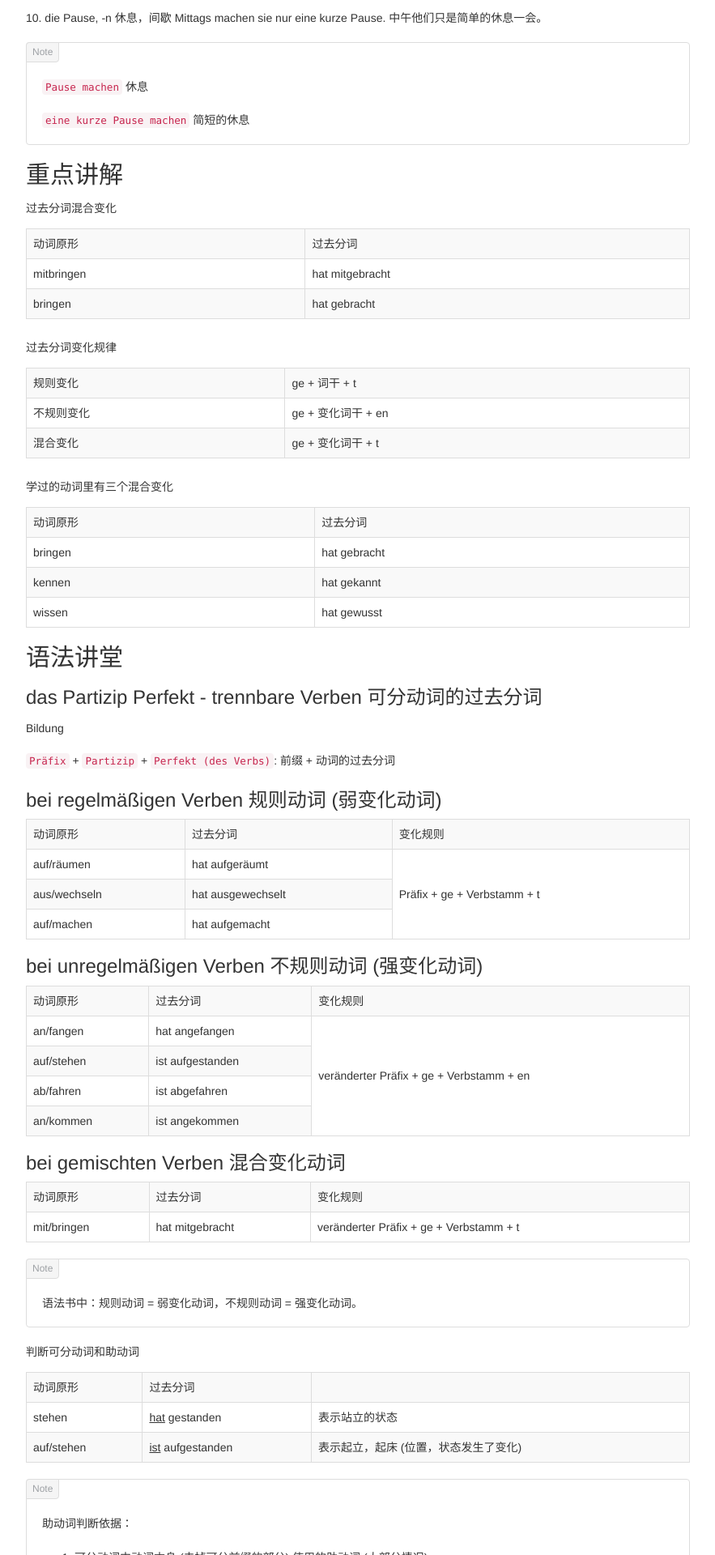
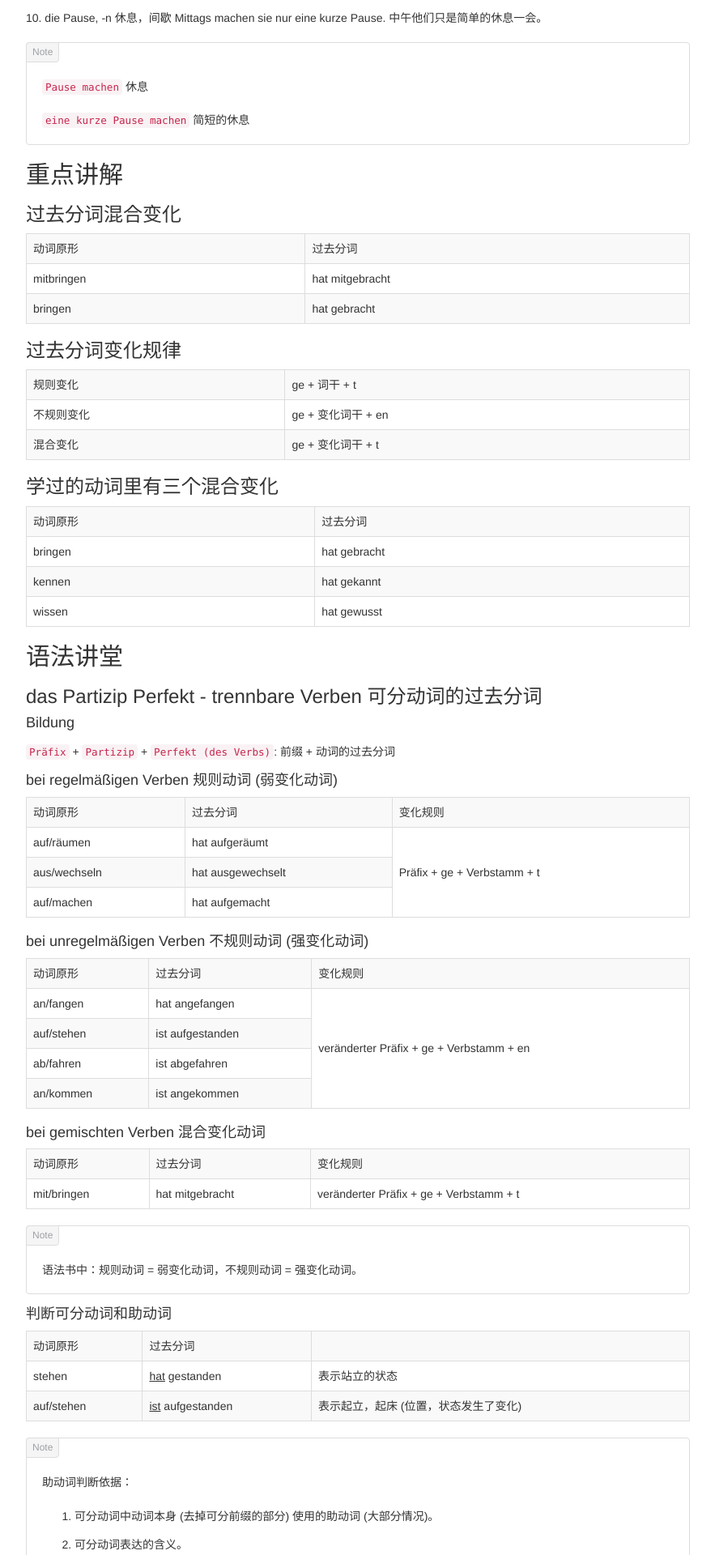
Before and after one commit to Frederick-S/GermanGarden, a Jekyll site: the page built from _posts/Passwort Deutsch/A1/2013-09-19-lektion-7-2.html, in a window 1280 px wide. Shown: the part 2517-4437 px from the top of the page at 81% size, without its empty margins (198-1081 px from the left). Built offline with Jekyll 4.4.1, drawn with Linux system fonts in a browser that asks for light colours; nearby versions of some CDN libraries; comment, search, counter and statistics services are not loaded.

```diff
--- a/_posts/Passwort Deutsch/A1/2013-09-19-lektion-7-2.html
+++ b/_posts/Passwort Deutsch/A1/2013-09-19-lektion-7-2.html
@@ -82,7 +82,7 @@ tags: ['Passwort Deutsch', 'Passwort Deutsch A1', 'Passwort Deutsch A1 Lektion 7
     <p><code>eine kurze Pause machen</code> 简短的休息</p>
 </div>
 <h2>重点讲解</h2>
-<p>过去分词混合变化</p>
+<h3>过去分词混合变化</h3>
 <table class="table table-bordered table-striped table-hover">
     <tbody>
         <tr>
@@ -99,7 +99,7 @@ tags: ['Passwort Deutsch', 'Passwort Deutsch A1', 'Passwort Deutsch A1 Lektion 7
         </tr>
     </tbody>
 </table>
-<p>过去分词变化规律</p>
+<h3>过去分词变化规律</h3>
 <table class="table table-bordered table-striped table-hover">
     <tbody>
         <tr>
@@ -116,7 +116,7 @@ tags: ['Passwort Deutsch', 'Passwort Deutsch A1', 'Passwort Deutsch A1 Lektion 7
         </tr>
     </tbody>
 </table>
-<p>学过的动词里有三个混合变化</p>
+<h3>学过的动词里有三个混合变化</h3>
 <table class="table table-bordered table-striped table-hover">
     <tbody>
         <tr>
@@ -139,9 +139,9 @@ tags: ['Passwort Deutsch', 'Passwort Deutsch A1', 'Passwort Deutsch A1 Lektion 7
 </table>
 <h2>语法讲堂</h2>
 <h3>das Partizip Perfekt - trennbare Verben 可分动词的过去分词</h3>
-<p>Bildung</p>
+<h4>Bildung</h4>
 <p><code>Präfix</code> + <code>Partizip</code> + <code>Perfekt (des Verbs)</code>: 前缀 + 动词的过去分词</p>
-<h3>bei regelmäßigen Verben 规则动词 (弱变化动词)</h3>
+<h4>bei regelmäßigen Verben 规则动词 (弱变化动词)</h4>
 <table class="table table-bordered table-striped table-hover">
     <tbody>
         <tr>
@@ -164,7 +164,7 @@ tags: ['Passwort Deutsch', 'Passwort Deutsch A1', 'Passwort Deutsch A1 Lektion 7
         </tr>
     </tbody>
 </table>
-<h3>bei unregelmäßigen Verben 不规则动词 (强变化动词)</h3>
+<h4>bei unregelmäßigen Verben 不规则动词 (强变化动词)</h4>
 <table class="table table-bordered table-striped table-hover">
     <tbody>
         <tr>
@@ -191,7 +191,7 @@ tags: ['Passwort Deutsch', 'Passwort Deutsch A1', 'Passwort Deutsch A1 Lektion 7
         </tr>
     </tbody>
 </table>
-<h3>bei gemischten Verben 混合变化动词</h3>
+<h4>bei gemischten Verben 混合变化动词</h4>
 <table class="table table-bordered table-striped table-hover">
     <tbody>
         <tr>
@@ -209,7 +209,7 @@ tags: ['Passwort Deutsch', 'Passwort Deutsch A1', 'Passwort Deutsch A1 Lektion 7
 <div class="note">
     <p>语法书中：规则动词 = 弱变化动词，不规则动词 = 强变化动词。</p>
 </div>
-<p>判断可分动词和助动词</p>
+<h4>判断可分动词和助动词</h4>
 <table class="table table-bordered table-striped table-hover">
     <tbody>
         <tr>
```
